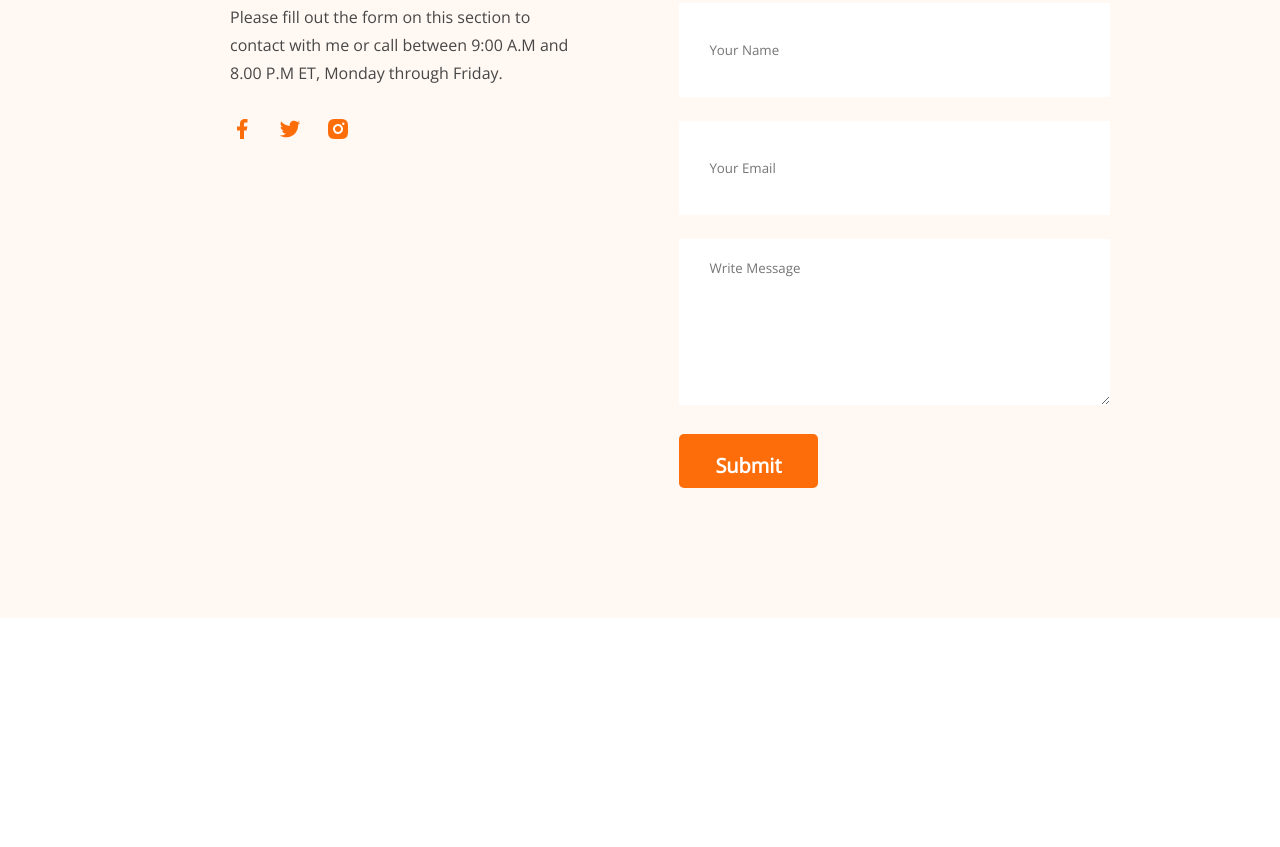
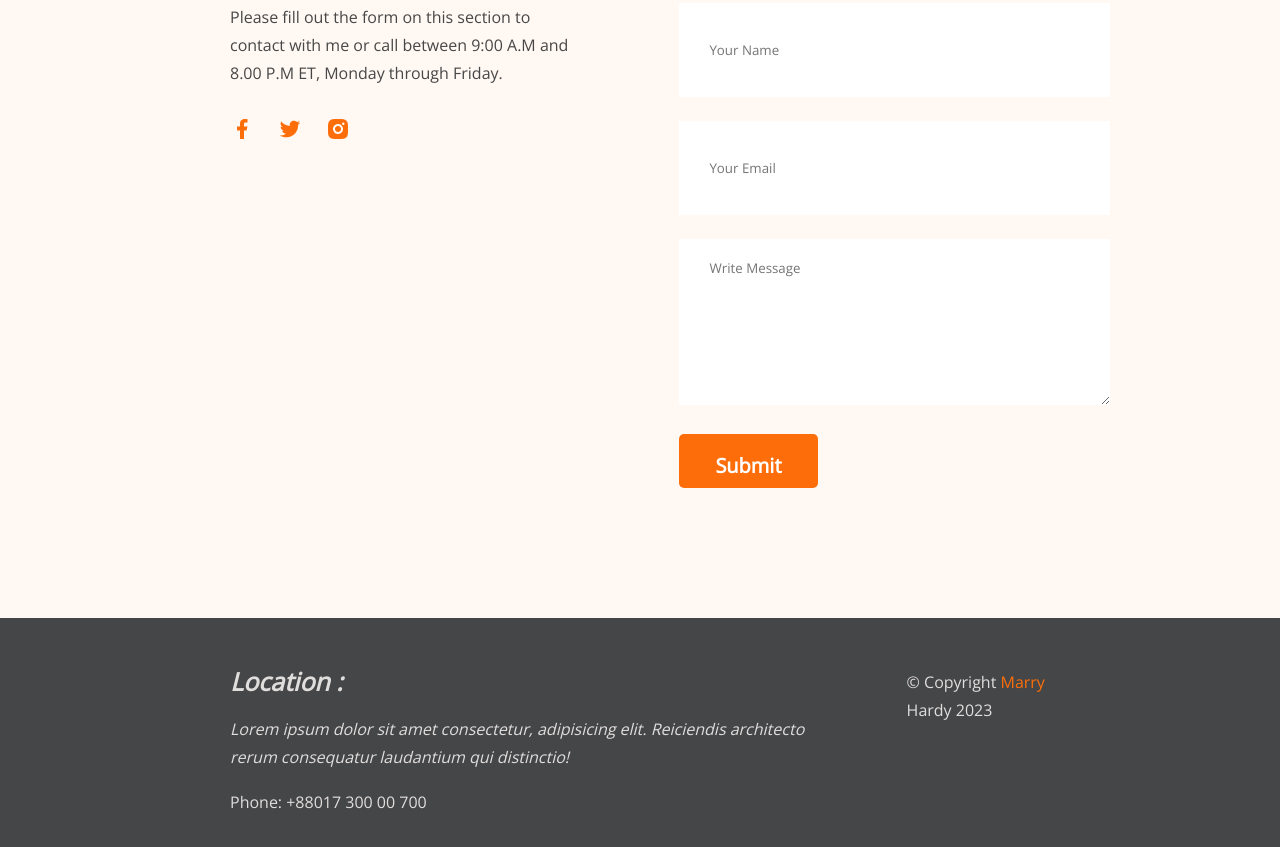
Before and after one commit to atikur-24/developer-portfolio, a plain HTML site: page index.html in a window 1280 px wide. Shown: the part 3878-4725 px from the top of the page. Before the commit the page ends 4496 px from the top, so only its background shows below. Drawn offline with nearby package versions, Linux system fonts and the light colour scheme.

Commit message:
added footer

```diff
--- a/index.html
+++ b/index.html
@@ -161,8 +161,17 @@
         </section>
     </main>
     <!-- footer section -->
-    <footer>
-
+    <footer class="footer">
+        <div class="address">
+            <address>
+                <h3 class="footer-title">Location :</h3>
+                <p class="footer-desc">Lorem ipsum dolor sit amet consectetur, adipisicing elit. Reiciendis architecto rerum consequatur laudantium qui distinctio!</p>
+            </address>
+            <p class="footer-numer">Phone: +88017 300 00 700</p>
+        </div>
+        <div class="copyright">
+            <p class="footer-copyright">&copy; Copyright <span class="text-primary">Marry</span> Hardy 2023</p>
+        </div>
     </footer>
 </body>
 </html>
--- a/style.css
+++ b/style.css
@@ -264,3 +264,28 @@ input {
 }
 
 /* footer styles */
+.footer {
+    padding: 50px 230px;
+    background: #454647;
+    color: #e0dddd;
+    display: flex;
+    gap: 100px;
+}
+.footer-title {
+    margin-bottom: 20px;
+    font-weight: 600;
+    font-size: 25px;
+    line-height: 27px;
+}
+.footer-desc {
+    margin-bottom: 20px;
+    font-weight: 400;
+    font-size: 16px;
+    line-height: 28px;
+}
+.copyright {
+    text-align: left;
+    font-weight: 400;
+    font-size: 16px;
+    line-height: 28px;
+}
```
